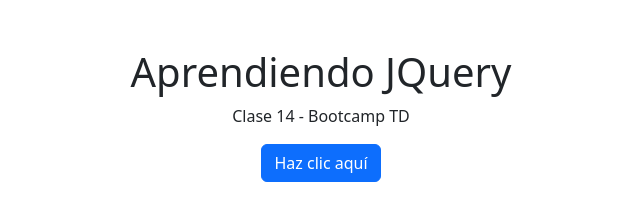
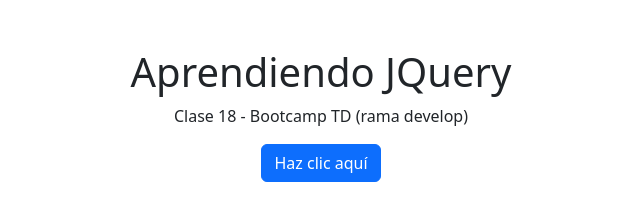
Before and after one commit to carnaezf/aprendiendo-gitflow, a plain HTML site: page index.html in a window 1280 px wide. Shown: the whole page, without its empty margins (319-959 px from the left). Drawn offline with nearby package versions, Linux system fonts and the light colour scheme.

Commit message:
feat: texto actualizado en develop

```diff
--- a/index.html
+++ b/index.html
@@ -15,7 +15,7 @@
 <body>
     <div class="container py-5">
         <h1 class="text-center">Aprendiendo JQuery</h1>
-        <p class="text-center">Clase 14 - Bootcamp TD</p>
+        <p class="text-center">Clase 18 - Bootcamp TD (rama develop)</p>
 
         <button class="btn btn-primary d-block mx-auto" id="miBoton">
             Haz clic aquí
```
